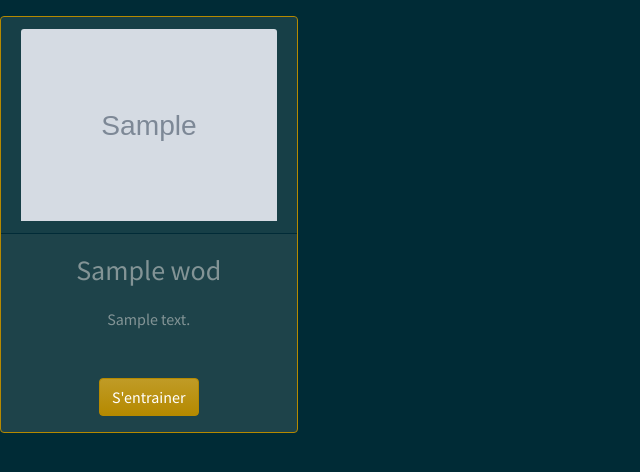
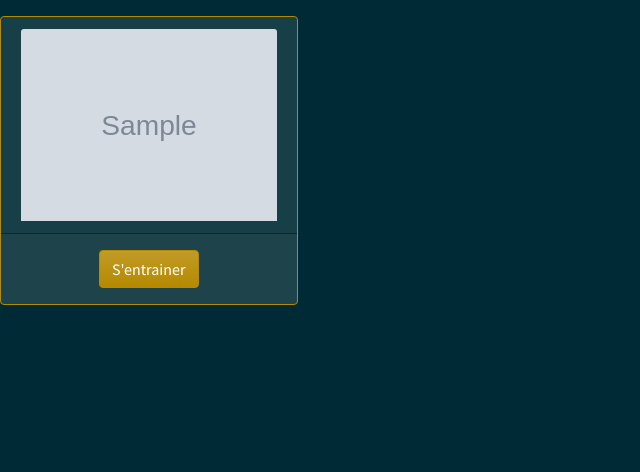
Before and after one commit to DimitriKft/Wodinator, a Symfony app: template templates/wod/wods.html.twig in a window 1280 px wide. Shown: the part 56-528 px from the top of the page, without its empty margins (0-640 px from the left). Run offline with Twig, Linux system fonts and the light colour scheme; the template is opened without the code that fills it: most values are stand-ins (such as "Sample title", 1, 10 or a date in 2020); grey boxes marked "Sample" are stand-in pictures; some libraries are stand-ins or nearby versions.

Commit message:
add description in view

```diff
--- a/templates/wod/wod_levels.html.twig
+++ b/templates/wod/wod_levels.html.twig
@@ -30,4 +30,10 @@
             </div>
         </div>
     </div>
+    <div class="d-flex justify-content-center">
+        <p>{{ wod.description }}</p>
+    </div>
+    <div class="d-flex justify-content-center">
+        <iframe width="560" height="315" src="{{ wod.video }}" frameborder="0" allow="accelerometer; autoplay; encrypted-media; gyroscope; picture-in-picture" allowfullscreen></iframe>
+    </div>
 {% endblock %}
--- a/templates/wod/wods.html.twig
+++ b/templates/wod/wods.html.twig
@@ -10,10 +10,7 @@
                     <div class="card-header text-center">
                         <img src="{{ wod.image }}" class="card-img-top" alt="">
                     </div>
-                    <div class="card-body card-wod-text">
-                        <h3 class="card-title text-center pb-2 mx-3">{{ wod.name }}</h3>
-                        <p class="card-title text-center pb-2 mx-3">{{ wod.description }}</p>
-                    </div>
+
                     <div class="d-flex justify-content-center">
                         <a class="btn btn-primary align-center training-btn" href="{{ path('display_wod', {'id': wod.id}) }}">S'entrainer</a>
                     </div>
```
